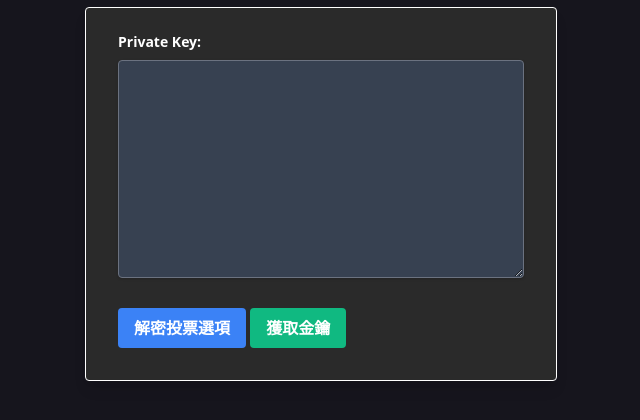
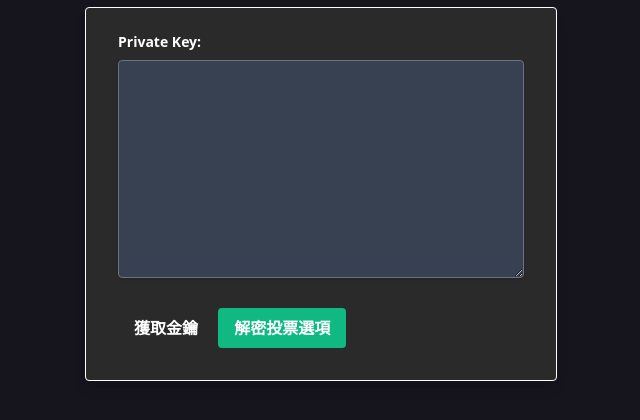
Before and after one commit to David810209/online-voting-system, a Flask app: page /check in a window 1280 px wide. Shown: the part 228-648 px from the top of the page, without its empty margins (319-959 px from the left). Run offline with Flask 3, Linux system fonts and the light colour scheme; the visitor is signed in with stand-in values (Sample User, id 1).

Commit message:
update front end

```diff
--- a/templates/check.html
+++ b/templates/check.html
@@ -37,14 +37,15 @@
                     class="shadow appearance-none border rounded w-full py-2 px-3 text-white leading-tight focus:outline-none focus:shadow-outline bg-gray-700 border-gray-500"></textarea>
             </div>
             <div class="mt-6">
+                <button type="button" onclick="location.href='/getkey'"
+                    class=" bg-blue-500hover:bg-green-700 text-white font-bold py-2 px-4 rounded focus:outline-none focus:shadow-outline">
+                    獲取金鑰
+                </button>
                 <button id="submitButton" type="submit"
-                    class="bg-blue-500 hover:bg-blue-700 text-white font-bold py-2 px-4 rounded focus:outline-none focus:shadow-outline">
+                    class="bg-green-500 hover:bg-blue-700 text-white font-bold py-2 px-4 rounded focus:outline-none focus:shadow-outline">
                     解密投票選項
                 </button>
-                <button type="button" onclick="location.href='/getkey'"
-                    class="bg-green-500 hover:bg-green-700 text-white font-bold py-2 px-4 rounded focus:outline-none focus:shadow-outline">
-                    獲取金鑰
-                </button>
+
             </div>
         </form>
         <script>
```
Also changed, not shown: templates/info.html (+6 -5 lines).
